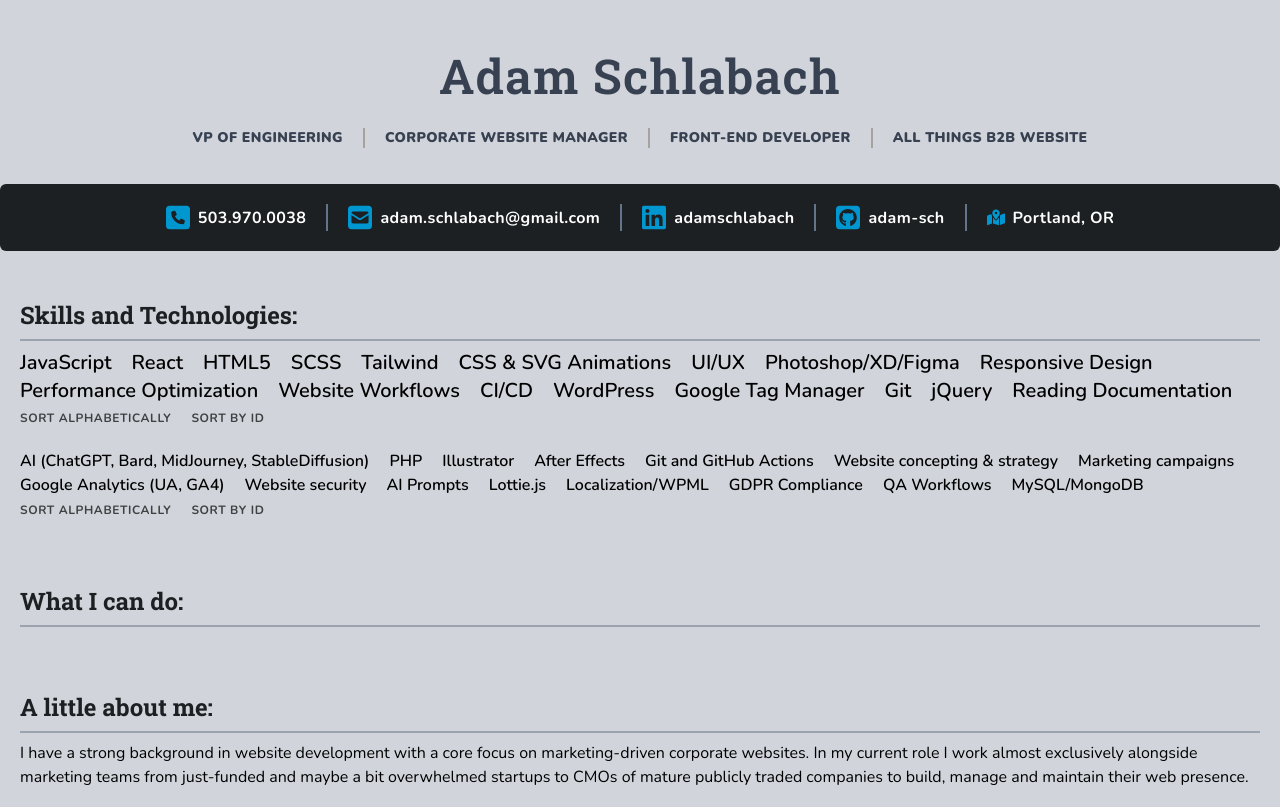
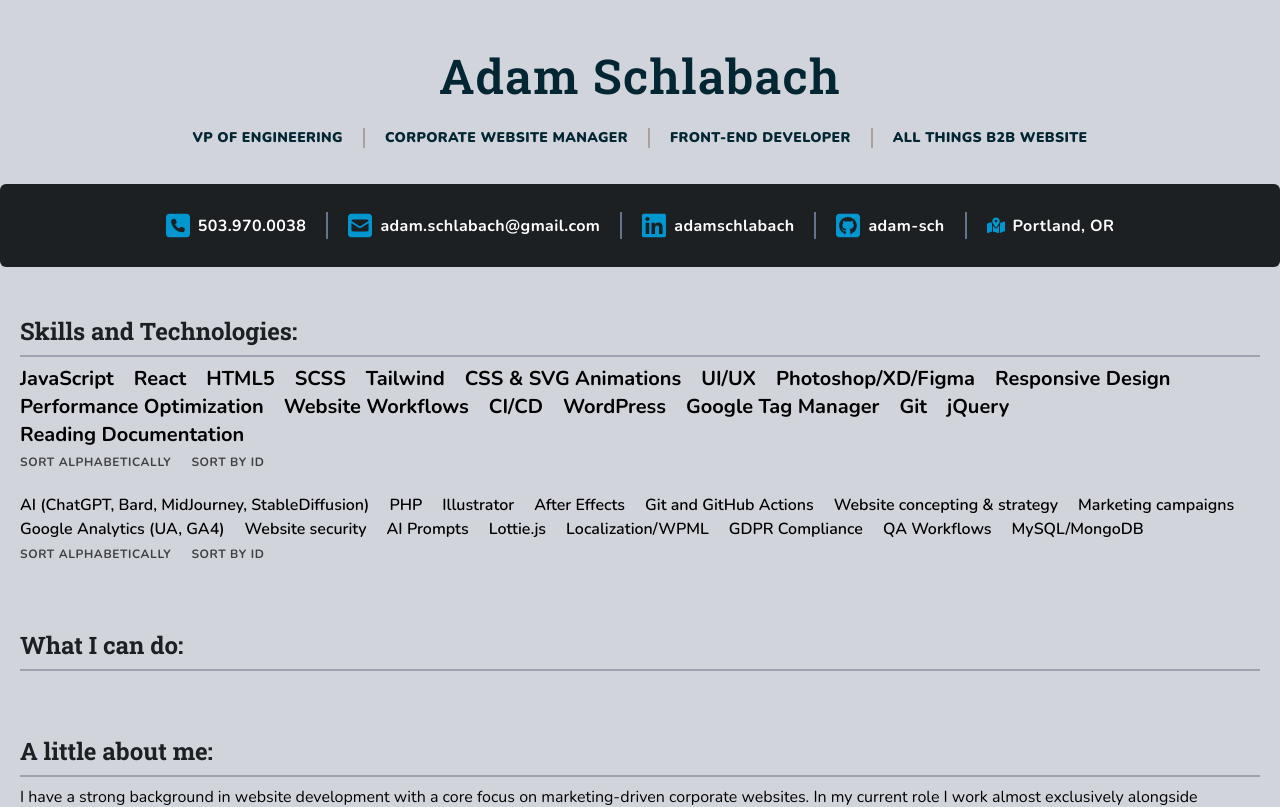
Before and after one commit to adam-sch/2024, a React (Create React App) app: page / in a window 1280 px wide. Shown: the top 807 px of the page. Built offline with nearby package versions, Linux system fonts and the light colour scheme.

Commit message:
colors + cleanup

```diff
--- a/src/App.js
+++ b/src/App.js
@@ -161,12 +161,12 @@ export default App;
 
 function Header({ children, name = true }) {
   return (
-    <header className="header pt-10 text-gray-700">
-      <div className="container mx-auto">
+    <header className="header pt-10 text-custom-dark-blue">
+      <div className="container mx-auto px-5">
         <h1 className="header__heading text-5xl font-semibold text-center font-serif mt-3 tracking-wide">
           {name}
         </h1>
-        <div className="header__title-group flex justify-center py-7 mb-2">
+        <div className="header__title-group flex flex-wrap justify-center text-center py-7 mb-2">
           {children}
         </div>
       </div>
@@ -174,11 +174,20 @@ function Header({ children, name = true }) {
   )
 }
 
+function ProfileTitle({title}) {
+  return (
+    <div
+      className="title uppercase px-2 sm:px-5 py-1 lg:py-0 lg:border-r-2 flex last-of-type:border-r-0 border-stone-400 font-extrabold text-sm tracking-wide [&:nth-of-type(2)>h3]:animation-delay-300 [&:nth-of-type(3)>h3]:animation-delay-500 [&:nth-of-type(4)>h3]:animation-delay-700">
+      <h3 className="animate-bounceInFade opacity-0 animation-delay-100">{title}</h3>
+    </div>
+  );
+}
+
 function InfoBar({ children }) {
   return (
-    <div className="profile-info">
+    <div className="infobar">
       <div className="container mx-auto">
-        <div className="profile-info__bar bg-custom-dark-slate py-5 px-10 rounded-md size-full flex justify-center">
+        <div className="infobar__bar bg-custom-dark-slate py-5 lg:px-10 rounded-md size-full flex flex-wrap justify-center">
           {children}
         </div>
       </div>
@@ -186,18 +195,9 @@ function InfoBar({ children }) {
   )
 }
 
-function ProfileTitle({title}) {
-  return (
-    <div
-      className="title uppercase px-5 border-r-2 flex last-of-type:border-r-0 border-stone-400 font-extrabold text-sm tracking-wide [&:nth-of-type(2)>h3]:animation-delay-300 [&:nth-of-type(3)>h3]:animation-delay-500 [&:nth-of-type(4)>h3]:animation-delay-700">
-      <h3 className="animate-bounceInFade opacity-0 animation-delay-100">{title}</h3>
-    </div>
-  );
-}
-
 function ProfileInfo({content, icon, url}) {
   return (
-    <div className="info text-white px-5 border-r-2 flex content-center last-of-type:border-r-0 border-slate-500">
+    <div className="info text-white px-5 my-2 lg:border-r-2 w-full sm:w-auto flex justify-center content-center last-of-type:border-r-0 border-slate-500">
       <div className="info__media max-w-8">
         <img src={icon} alt={content} className="size-full pr-2"/>
       </div>
@@ -230,9 +230,9 @@ function Skills( {filterType} ) {
 
   return (
     <div className="skills mb-5 last-of-type:mb-0">
-      <ul className={`font-semibold flex flex-wrap ${filterType === 'primary' ? 'text-xl' : ''}`}>
+      <ul className={`flex flex-wrap ${filterType === 'primary' ? 'md:text-xl font-bold' : 'font-semibold text-sm sm:text-base'}`}>
         {listItems.map(skill => (
-            <li key={skill.id} className="mr-5">{skill.name}</li>
+            <li key={skill.id} className="mr-5 ">{skill.name}</li>
         ))}
       </ul>
       <button className="uppercase tracking-wider text-xs font-bold opacity-70 mr-5" onClick={sortByAlphabetically}>Sort Alphabetically</button>
@@ -244,7 +244,7 @@ function Skills( {filterType} ) {
 function Section({ children, classes }) {
   return (
     <section className={"mt-10 mb-14 " + classes}>
-      <div className="container max-w-screen-xl mx-auto px-5">{children}</div>
+      <div className="container lg:max-w-screen-xl mx-auto px-5">{children}</div>
     </section>
   )
 }
```
